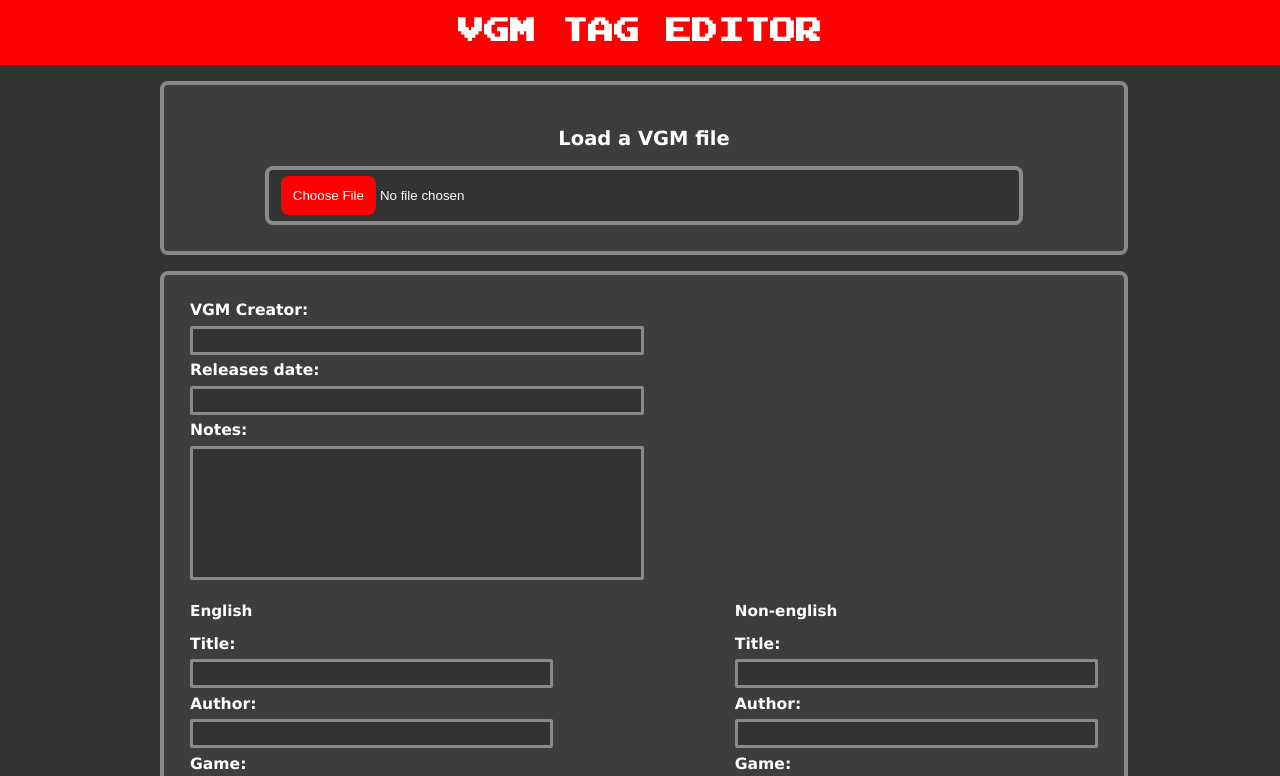
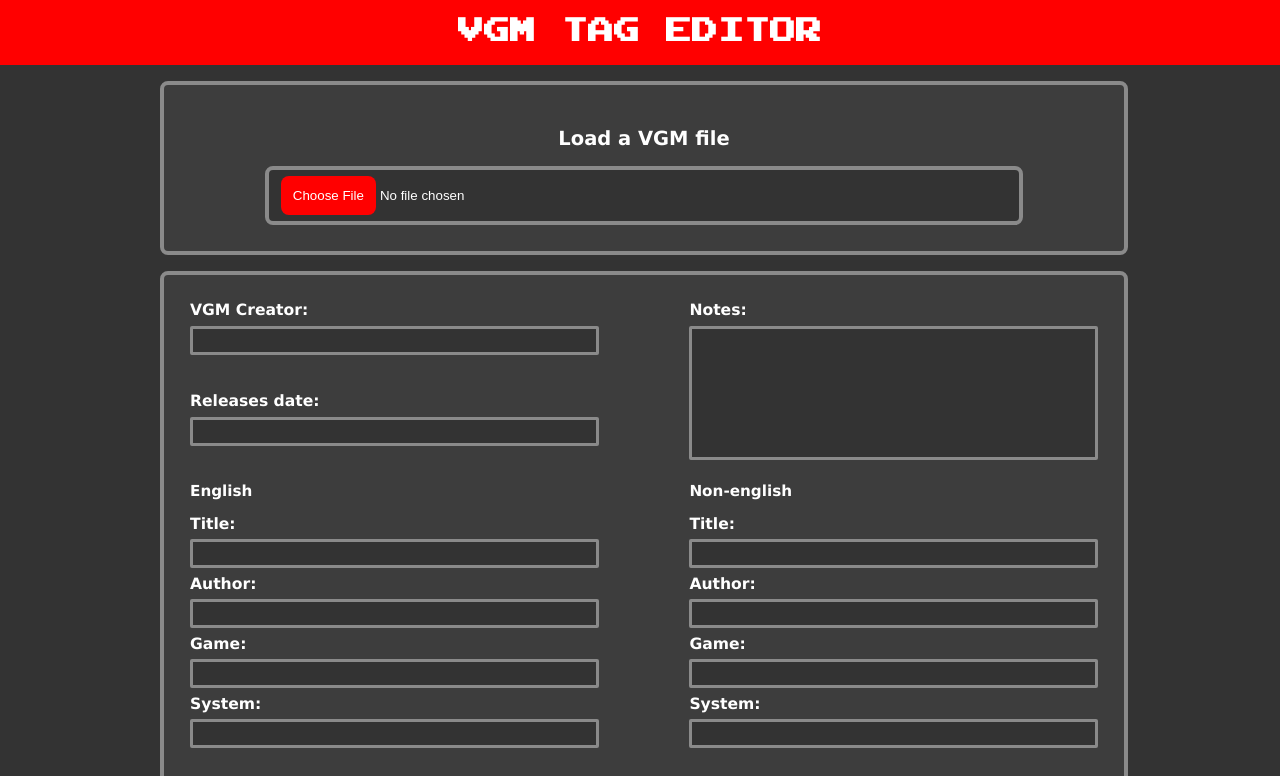
Before and after one commit to JMV76489/vgm-tag-editor-web, a React (Vite) app: page / in a window 1280 px wide. Shown: the top 776 px of the page. Built offline with nearby package versions, Linux system fonts and the light colour scheme.

Commit message:
style: change general GD3 tags display to grid

```diff
--- a/src/components/tagEditor/gd3Tags/TagEditorGD3Tags.css
+++ b/src/components/tagEditor/gd3Tags/TagEditorGD3Tags.css
@@ -1,13 +1,19 @@
 .tag-editor__field-section.tag-editor__field-section--general {
-    display: flex;
-    flex-direction: column;
-    width: 50%;
+    display: grid;
+    grid-template-columns: 1fr 1fr;
+    grid-template-rows: 1fr 1fr;
+    grid-auto-flow: column;
+    gap: 10%;
 }
 
 .tag-editor__field-section.tag-editor__field-section--bilingual {
     display: grid;
     grid-template-columns: 1fr 1fr;
-    gap: 20%;
+    gap: 10%;
+}
+
+.tag-editor__field.tag-editor__field--span {
+    grid-row: span 2;
 }
 
 @media screen and (max-width: 600px) {
@@ -15,7 +21,9 @@
         display: flex;
         flex-direction: column;
     }
+
     .tag-editor__field-section.tag-editor__field-section--general {
-        width: 100%;
+        display: flex;
+        flex-direction: column;
     }
 }
--- a/src/components/tagEditor/gd3Tags/TagEditorGD3Tags.tsx
+++ b/src/components/tagEditor/gd3Tags/TagEditorGD3Tags.tsx
@@ -23,9 +23,11 @@ export const TagEditorGD3Tags = () => {
                         <label className="field__label">Releases date: </label>
                         <input ref={formRefs.releaseDate} className="field__input" name={tagEditorInputsName.releaseDate} onBlur={onBlurHandlerInputText}></input>
                     </div>
-                    <div className="tag-editor__field tag-editor__field--input">
-                        <label className="field__label">Notes: </label>
-                        <textarea ref={formRefs.notes} className="field__text-area" name={tagEditorInputsName.notes} cols={16} rows={8} onBlur={onBlurHandlerInputText}></textarea>
+                    <div className="tag-editor__field tag-editor__field--span">
+                        <div className="tag-editor__field--input">
+                            <label className="field__label">Notes: </label>
+                            <textarea ref={formRefs.notes} className="field__text-area" name={tagEditorInputsName.notes} cols={16} rows={8} onBlur={onBlurHandlerInputText}></textarea>
+                        </div>
                     </div>
                 </div>
                 <div className="tag-editor__field-section tag-editor__field-section--bilingual">
@@ -51,7 +53,7 @@ export const TagEditorGD3Tags = () => {
                     <div className="tag-editor__language-section">
                         <h3>Non-english</h3>
                         <div className="tag-editor__field tag-editor__field--input">
-                            <label className="field__label">Title: </label>
+                            <label className="field__label">Title:</label>
                             <input ref={formRefs.tagsNonEnglish.trackName} className="field__input" name={tagEditorInputsName.tagsNonEnglish.trackName} onBlur={onBlurHandlerInputText}></input>
                         </div>
                         <div className="tag-editor__field tag-editor__field--input">
```
